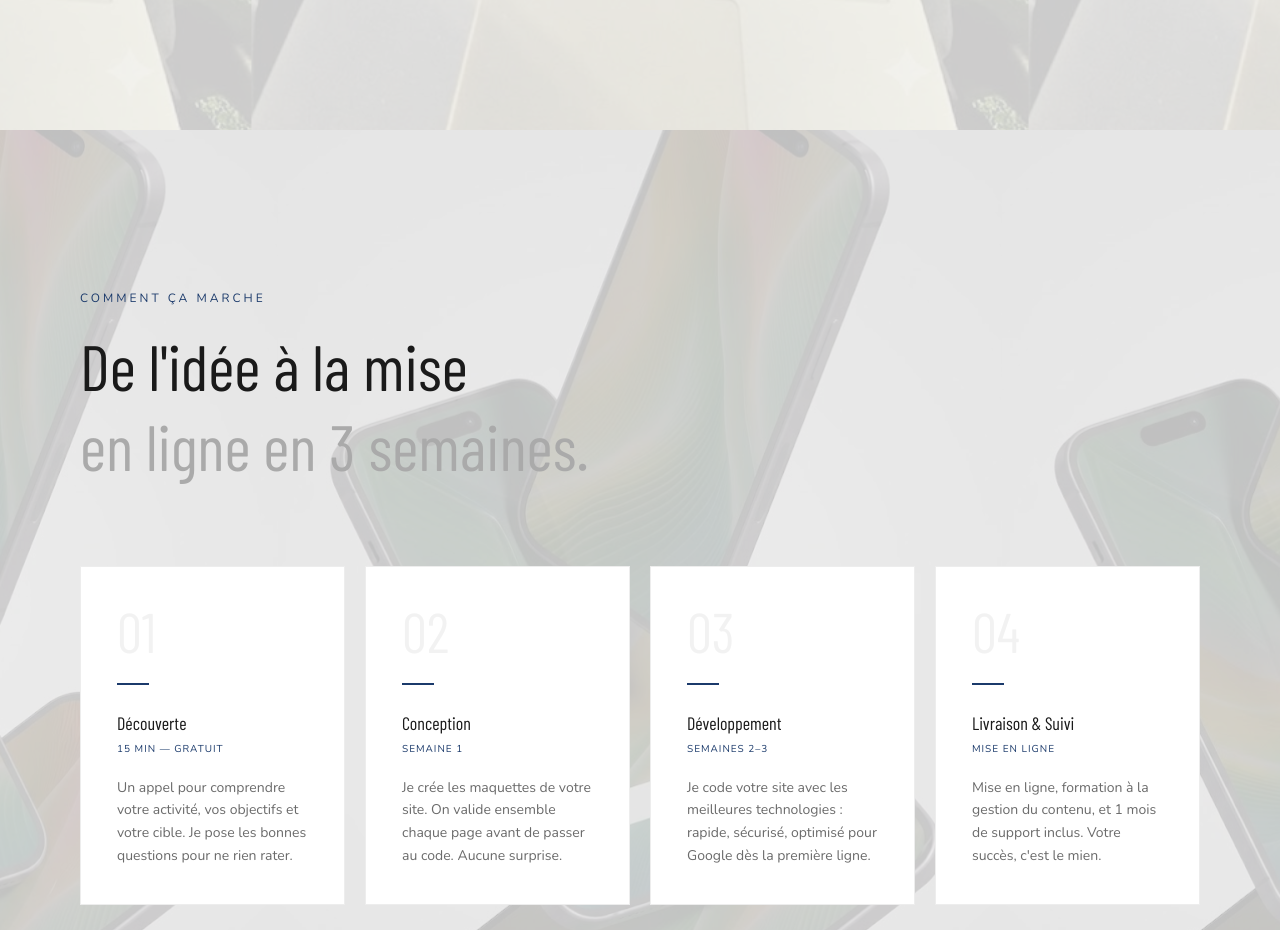
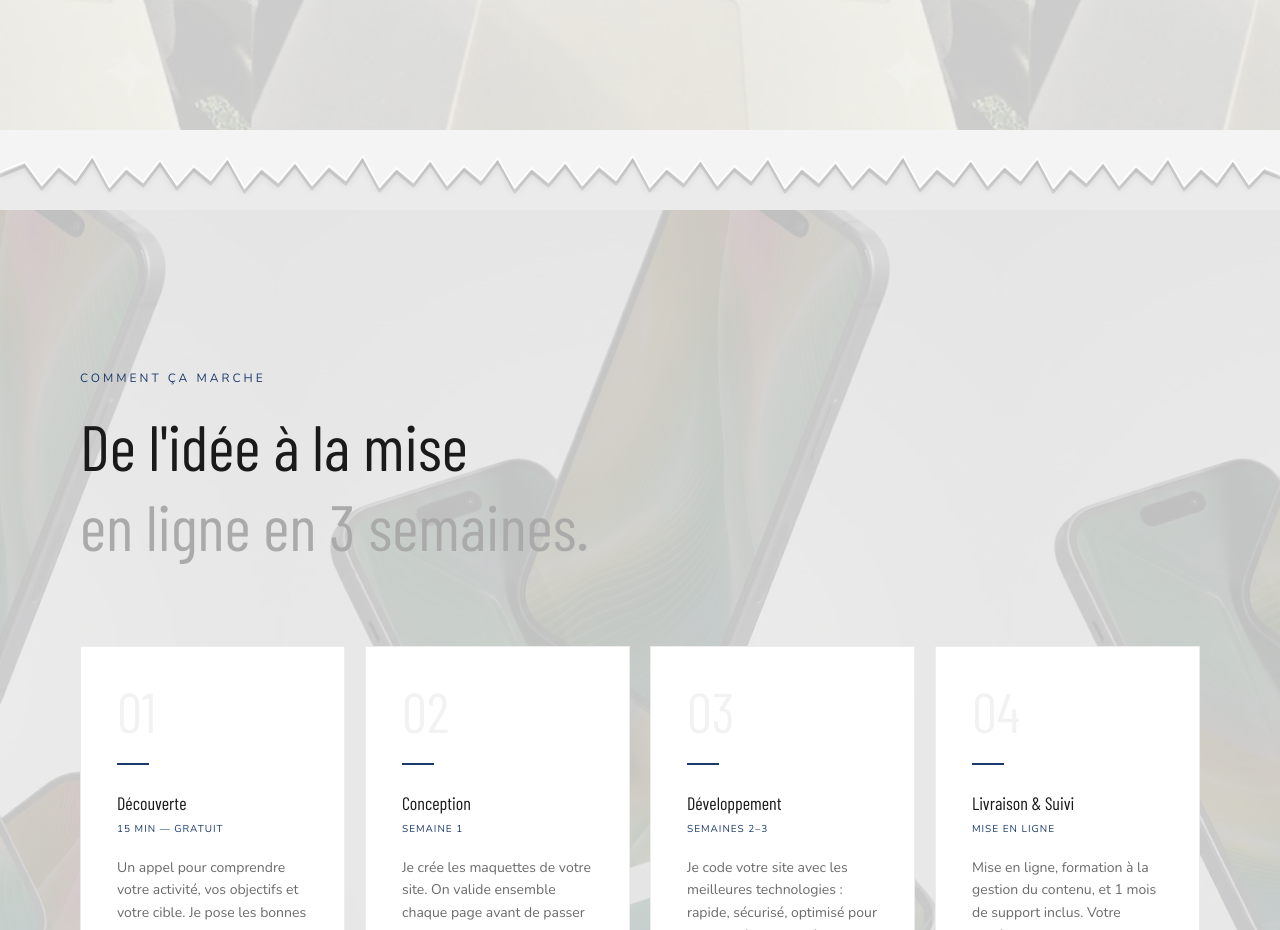
Before and after one commit to tabardelroman2006-a11y/tabardel-roman, a Next.js app: page / in a window 1280 px wide. Shown: the part 2057-2987 px from the top of the page. Built offline with nearby package versions, Linux system fonts and the light colour scheme; a web font is replaced by a local one.

Commit message:
style: transition papier déchiré entre section services et processus

```diff
--- a/src/app/page.tsx
+++ b/src/app/page.tsx
@@ -1,6 +1,7 @@
 import type { Metadata } from 'next'
 import { Hero } from '@/components/sections/Hero'
 import { ServicesSection } from '@/components/sections/ServicesSection'
+import { TornDivider } from '@/components/ui/TornDivider'
 import { ProcessSection } from '@/components/sections/ProcessSection'
 import { CTAFinal } from '@/components/sections/CTAFinal'
 
@@ -15,6 +16,7 @@ export default function HomePage() {
     <>
       <Hero />
       <ServicesSection />
+      <TornDivider />
       <ProcessSection />
       <CTAFinal />
     </>
--- /dev/null
+++ b/src/components/ui/TornDivider.tsx
@@ -0,0 +1,73 @@
+'use client'
+
+// Points du bord déchiré, de droite à gauche, sur un viewBox 1440×80
+const TORN: [number, number][] = [
+  [1440, 44], [1422, 38], [1405, 54], [1387, 30], [1369, 52], [1351, 38],
+  [1332, 56], [1314, 28], [1296, 50], [1278, 36], [1259, 55], [1241, 32],
+  [1222, 52], [1204, 38], [1185, 58], [1167, 28], [1148, 50], [1130, 36],
+  [1111, 55], [1092, 30], [1073, 52], [1054, 38], [1035, 57], [1016, 26],
+  [997,  50], [978,  36], [959,  55], [940,  32], [921,  52], [902,  38],
+  [883,  58], [864,  28], [845,  50], [826,  36], [807,  55], [788,  30],
+  [769,  52], [750,  38], [731,  57], [712,  26], [693,  50], [674,  36],
+  [655,  55], [636,  32], [617,  52], [598,  38], [579,  58], [560,  28],
+  [541,  50], [522,  36], [503,  55], [484,  30], [465,  52], [446,  38],
+  [427,  57], [408,  26], [389,  50], [370,  36], [351,  55], [332,  32],
+  [313,  52], [294,  38], [275,  58], [256,  28], [237,  50], [218,  36],
+  [199,  55], [180,  30], [161,  52], [142,  38], [123,  57], [104,  26],
+  [85,   50], [66,   36], [47,   55], [28,   32], [0,    42],
+]
+
+export function TornDivider() {
+  const pts = TORN.map(([x, y]) => `${x},${y}`).join(' L')
+
+  // Chemin remplissant la section du dessus jusqu'au bord déchiré
+  const topPath = `M0,0 L1440,0 L${pts} Z`
+
+  // Chemin de l'arête pour le reflet blanc et l'ombre
+  const edge = `M1440,44 L${pts}`
+
+  return (
+    <div
+      aria-hidden="true"
+      style={{ position: 'relative', height: 80, zIndex: 5, pointerEvents: 'none', overflow: 'hidden' }}
+    >
+      <svg
+        viewBox="0 0 1440 80"
+        preserveAspectRatio="none"
+        xmlns="http://www.w3.org/2000/svg"
+        style={{ display: 'block', width: '100%', height: '100%' }}
+      >
+        <defs>
+          <filter id="torn-drop" x="-2%" y="-20%" width="104%" height="150%">
+            <feDropShadow dx="0" dy="4" stdDeviation="4" floodColor="rgba(0,0,0,0.12)" />
+          </filter>
+        </defs>
+
+        {/* Fond de la section du dessous (ProcessSection) */}
+        <rect width="1440" height="80" fill="#EBEBEB" />
+
+        {/* Remplissage de la section du dessus avec bord déchiré + ombre portée */}
+        <path d={topPath} fill="#F4F4F4" filter="url(#torn-drop)" />
+
+        {/* Ombre fine sous l'arête (profondeur papier) */}
+        <path
+          d={edge}
+          fill="none"
+          stroke="rgba(0,0,0,0.10)"
+          strokeWidth="3"
+          strokeLinejoin="round"
+          transform="translate(0,4)"
+        />
+
+        {/* Reflet blanc sur l'arête déchirée */}
+        <path
+          d={edge}
+          fill="none"
+          stroke="rgba(255,255,255,0.90)"
+          strokeWidth="2"
+          strokeLinejoin="round"
+        />
+      </svg>
+    </div>
+  )
+}
```
